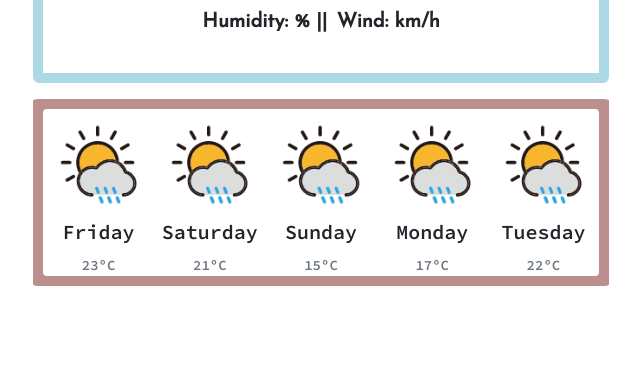
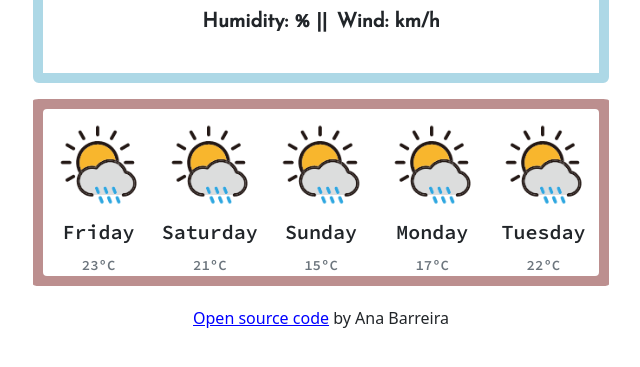
Before and after one commit to ana-barreira/vanilla-weather-app, a plain HTML site: page index.html in a window 1280 px wide. Shown: the part 611-978 px from the top of the page, without its empty margins (319-959 px from the left). After the commit the page ends 957 px from the top, so only its background shows below. Drawn offline with nearby package versions, Linux system fonts and the light colour scheme; no server answers.

Commit message:
Added open source statement

```diff
--- a/index.html
+++ b/index.html
@@ -99,8 +99,12 @@
   </div>
   </div>
   </div>
+  <p class="credits">
+  <a class="footer" href="https://github.com/ana-barreira/weather-app" target="_blank">Open source code</a> by Ana Barreira
+ </p>
   <script src ="src/script.js"></script>
 
   </script>
+
   </body>
 </html>
--- a/src/styles.css
+++ b/src/styles.css
@@ -18,7 +18,7 @@
   border-radius: 1%;
   padding: 10px;
   display: block;
-  margin: 0 0 100px 0;
+  margin: 0 0 20px 0;
   background-color: rosybrown;
 }
 .card-body {
@@ -94,3 +94,10 @@ a {
   text-decoration: none;
   color: black;
 }
+.footer {
+  text-decoration: underline;
+  color: blue;
+}
+.credits {
+  text-align: center;
+}
```
